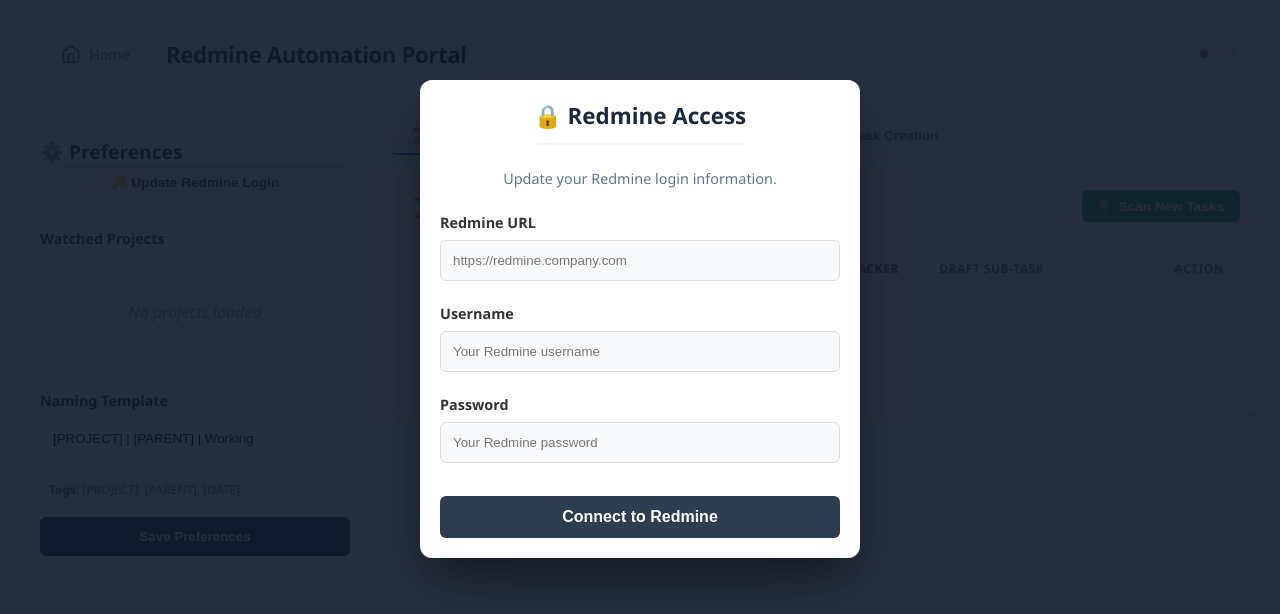
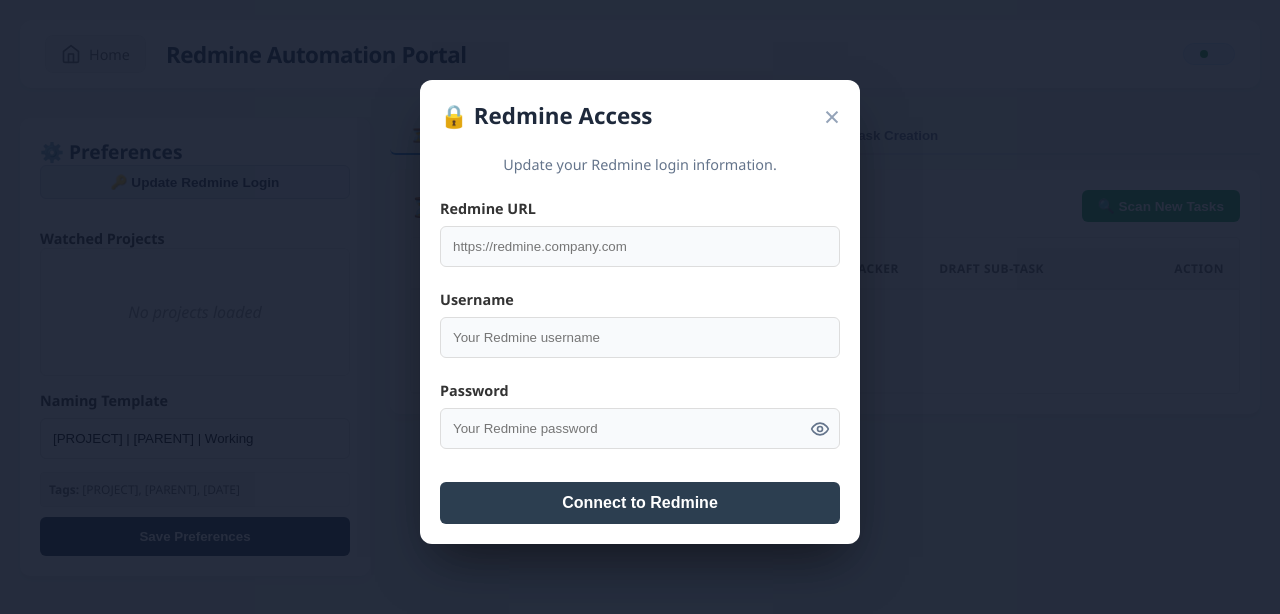
Before and after one commit to kietpt2003/convert_locale_to_excel, a website: page src/public/admin-redmine.html in a window 1280 px wide. Both pictures are taken after a click on the button "🔑 Update Redmine Login". Drawn offline with Linux system fonts and the light colour scheme; no server answers.

Commit message:
[0.0.27][master] - Improve auto filled login redmine logic

```diff
--- a/src/middleware/redmine.ts
+++ b/src/middleware/redmine.ts
@@ -7,8 +7,8 @@ import { REDMINE_AUTHEN_ERROR } from "../constants/redmine.js";
 
 export const redmineInterceptor = async (req: any, res: any, next: any) => {
   const user = await AuthorizedUser.findOne({ email: req.user.email });
-  if (!user || !user.redmineApiKey || !user.redmineUrl) {
-    return res.status(400).json({ message: "Missing Redmine Configuration" });
+  if (!user) {
+    return res.status(400).json({ message: "User not found." });
   }
 
   const account = await RedmineAccount.findOne({ userId: user?.id });
--- a/src/public/admin-redmine.html
+++ b/src/public/admin-redmine.html
@@ -479,14 +479,36 @@
         <div
           class="modal-header"
           style="
-            justify-content: center;
+            display: flex;
+            justify-content: space-between;
+            align-items: center;
             border-bottom: none;
             padding-bottom: 0;
           "
         >
-          <h3 style="margin: 0; color: #1e293b; font-size: 1.4rem">
+          <h3
+            style="
+              margin: 0;
+              padding: 0;
+              border: none;
+              color: #1e293b;
+              font-size: 1.4rem;
+            "
+          >
             🔒 Redmine Access
           </h3>
+          <span
+            id="closeRedmineModal"
+            class="close-modal"
+            style="
+              display: none;
+              font-size: 28px;
+              color: #94a3b8;
+              cursor: pointer;
+              line-height: 1;
+            "
+            >&times;</span
+          >
         </div>
         <div class="modal-body" style="padding-top: 10px">
           <p
@@ -518,12 +540,53 @@
           />
 
           <label>Password</label>
-          <input
-            type="password"
-            id="modalRedminePassword"
-            placeholder="Your Redmine password"
-            style="background: #f8fafc"
-          />
+          <div style="position: relative">
+            <input
+              type="password"
+              id="modalRedminePassword"
+              placeholder="Your Redmine password"
+              style="
+                background: #f8fafc;
+                padding-right: 40px;
+                width: 100%;
+                margin: 8px 0;
+              "
+            />
+            <button
+              type="button"
+              id="togglePasswordBtn"
+              style="
+                position: absolute;
+                right: 10px;
+                top: 50%;
+                transform: translateY(-50%);
+                background: none;
+                border: none;
+                cursor: pointer;
+                color: #64748b;
+                padding: 0;
+                display: flex;
+                align-items: center;
+                justify-content: center;
+              "
+            >
+              <svg
+                id="eyeIcon"
+                xmlns="http://www.w3.org/2000/svg"
+                width="20"
+                height="20"
+                viewBox="0 0 24 24"
+                fill="none"
+                stroke="currentColor"
+                stroke-width="2"
+                stroke-linecap="round"
+                stroke-linejoin="round"
+              >
+                <path d="M2 12s3-7 10-7 10 7 10 7-3 7-10 7-10-7-10-7Z"></path>
+                <circle cx="12" cy="12" r="3"></circle>
+              </svg>
+            </button>
+          </div>
 
           <div
             id="redmineLoginError"
--- a/src/public/js/redmine.js
+++ b/src/public/js/redmine.js
@@ -72,14 +72,52 @@ export async function initApp() {
   // Load initial data
   await loadUserData();
 
+  // Event Submit form
   document
     .getElementById("btnSubmitRedmineLogin")
     .addEventListener("click", handleRedmineLogin);
+
+  // Open update login redmine fỏm event
   document
     .getElementById("btnUpdateRedmineCreds")
     .addEventListener("click", () =>
-      showRedmineLoginModal("Update your Redmine login information."),
+      showRedmineLoginModal("Update your Redmine login information.", true),
     );
+
+  //Event press close modal login redmine
+  document.getElementById("closeRedmineModal").addEventListener("click", () => {
+    document.getElementById("redmineLoginOverlay").style.display = "none";
+  });
+
+  // Event SHOW/HIDE PASSWORD
+  const togglePasswordBtn = document.getElementById("togglePasswordBtn");
+  const passwordInput = document.getElementById("modalRedminePassword");
+  if (togglePasswordBtn && passwordInput) {
+    togglePasswordBtn.addEventListener("click", () => {
+      const isPassword = passwordInput.getAttribute("type") === "password";
+
+      passwordInput.setAttribute("type", isPassword ? "text" : "password");
+
+      // Change Icon
+      if (isPassword) {
+        // Icon Eye-off
+        togglePasswordBtn.innerHTML = `
+          <svg xmlns="http://www.w3.org/2000/svg" width="20" height="20" viewBox="0 0 24 24" fill="none" stroke="currentColor" stroke-width="2" stroke-linecap="round" stroke-linejoin="round">
+            <path d="M9.88 9.88a3 3 0 1 0 4.24 4.24"></path>
+            <path d="M10.73 5.08A10.43 10.43 0 0 1 12 5c7 0 10 7 10 7a13.16 13.16 0 0 1-1.67 2.68"></path>
+            <path d="M6.61 6.61A13.526 13.526 0 0 0 2 12s3 7 10 7a9.74 9.74 0 0 0 5.39-1.61"></path>
+            <line x1="2" y1="2" x2="22" y2="22"></line>
+          </svg>`;
+      } else {
+        // Icon Eye
+        togglePasswordBtn.innerHTML = `
+          <svg xmlns="http://www.w3.org/2000/svg" width="20" height="20" viewBox="0 0 24 24" fill="none" stroke="currentColor" stroke-width="2" stroke-linecap="round" stroke-linejoin="round">
+            <path d="M2 12s3-7 10-7 10 7 10 7-3 7-10 7-10-7-10-7Z"></path>
+            <circle cx="12" cy="12" r="3"></circle>
+          </svg>`;
+      }
+    });
+  }
 
   // Bind event for Save button
   const btnSave = document.getElementById("btnSaveConfig");
@@ -111,11 +149,18 @@ export async function loadUserData() {
     const user = await res.json();
 
     if (user) {
+      window.currentRedmineUrl = user?.redmineProfile?.redmineUrl || "";
+
       document.getElementById("modalRedmineUrl").value =
         user?.redmineProfile?.redmineUrl || "";
       document.getElementById("format").value =
         user?.redmineProfile?.namingTemplate ||
         "[PROJECT] | [PARENT] | Working";
+
+      document.getElementById("modalRedmineUsername").value =
+        user?.redmineProfile?.login || "";
+      document.getElementById("modalRedminePassword").value =
+        user?.redmineProfile?.password || "";
 
       const userDisplay = document.getElementById("user-display");
       if (userDisplay)
@@ -546,14 +591,24 @@ const debouncedLoadTree = debounce(() => {
 // ==========================================
 // 2. REDMINE LOGIN MODAL LOGIC
 // ==========================================
-function showRedmineLoginModal(message = "Vui lòng đăng nhập Redmine.") {
+function showRedmineLoginModal(
+  message = "Vui lòng đăng nhập Redmine.",
+  isUpdateMode = false,
+) {
   const modal = document.getElementById("redmineLoginOverlay");
   const msgEl = document.getElementById("redmineLoginMessage");
   const errEl = document.getElementById("redmineLoginError");
+  const closeBtn = document.getElementById("closeRedmineModal");
 
   msgEl.innerText = message;
   errEl.style.display = "none";
   modal.style.display = "block";
+
+  if (isUpdateMode) {
+    closeBtn.style.display = "block";
+  } else {
+    closeBtn.style.display = "none";
+  }
 }
 
 async function handleRedmineLogin() {
```
Also changed, not shown: src/controllers/redmine.controller.ts (+8 -0 lines).
